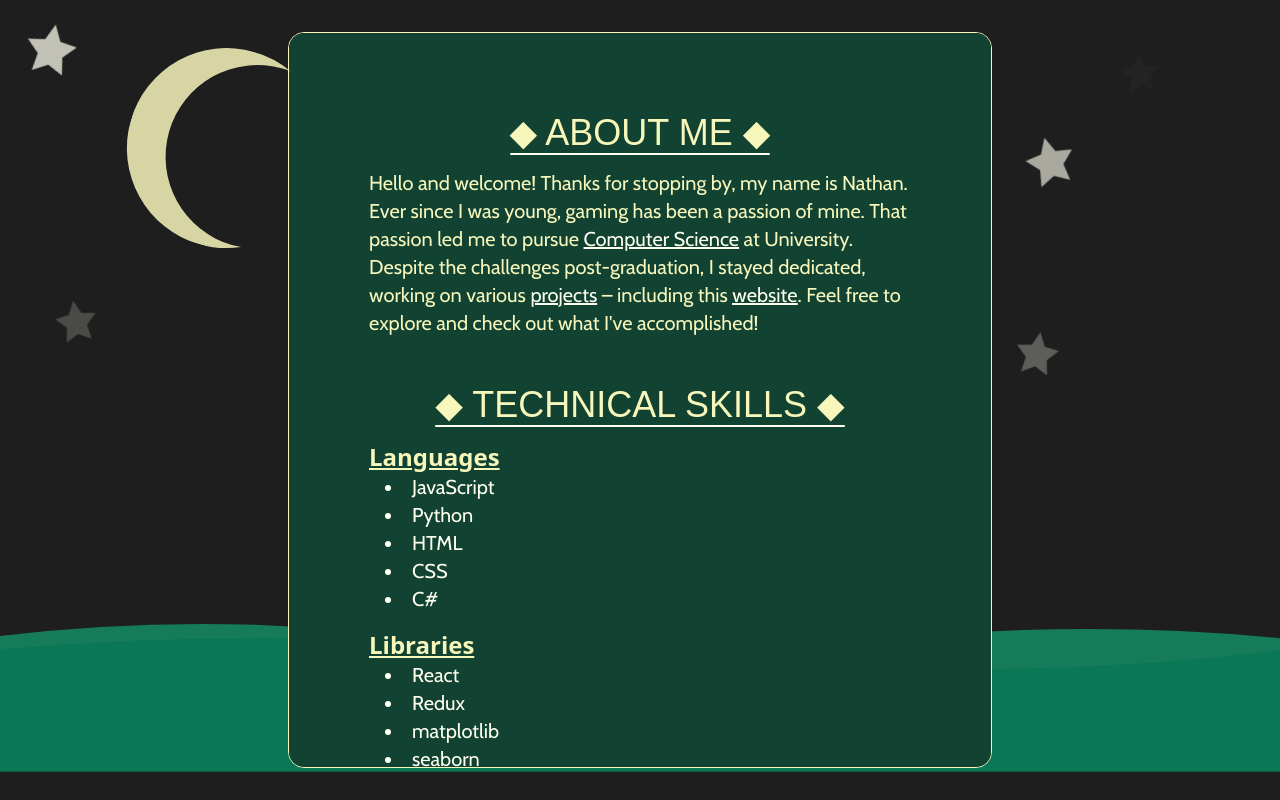
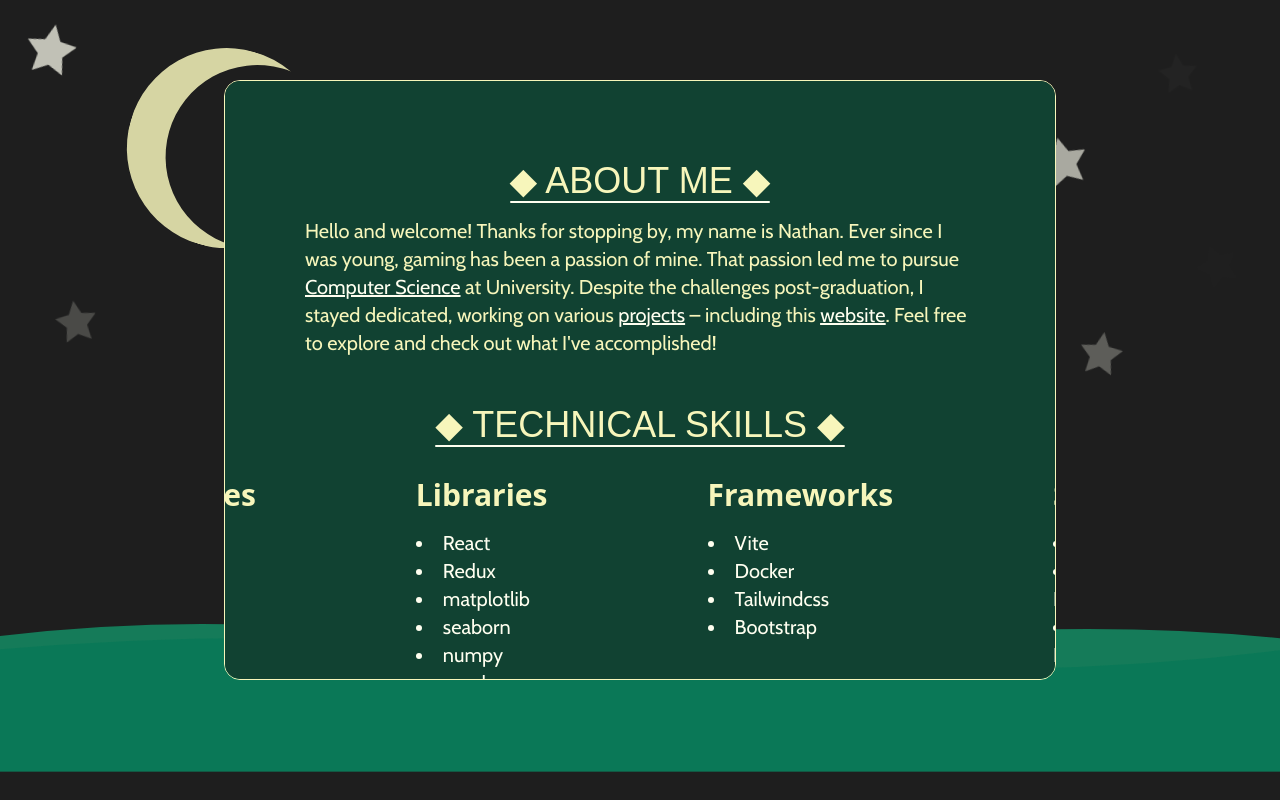
Before and after one commit to SmithNJ13/PortfolioWebsite, a React (Vite) app: page / in a window 1280 px wide. Both pictures are taken after a click on the button "E N T E R". Built offline with nearby package versions, Linux system fonts and the light colour scheme; a web font is replaced by a local one.

Commit message:
Styling adjustments + new sections

```diff
--- a/src/pages/landingpage/index.jsx
+++ b/src/pages/landingpage/index.jsx
@@ -6,7 +6,6 @@ import Star from "../../components/Star/index"
 import WavesAnimation from "../../components/WavesAnimation"
 import { SzndChef, PLP, DA } from "../../projects/exports";
 import { Link } from "react-router-dom";
-
 
 const LandingPage = () => {
   const [complete, setComplete] = useState(false)
@@ -50,72 +49,93 @@ const LandingPage = () => {
     </main>
     )}
     <Moon />
-    <div id="Star" className="absolute top-[3vh] left-[2vw] rotate-[10deg]"><Star /></div>
-    <div id="Star" className="absolute top-[37vh] left-[4vw] rotate-[2deg]"><Star /></div>
-    <div id="Star" className="absolute top-[20vh] left-[18vw] rotate-[7deg]"><Star /></div>
-    <div id="Star" className="absolute top-[6vh] right-[9vw] rotate-[-4deg]"><Star /></div>
-    <div id="Star" className="absolute top-[17vh] right-[16vw] rotate-[-13deg]"><Star /></div>
-    <div id="Star" className="absolute top-[41vh] right-[17vw] rotate-[11deg]"><Star /></div>
-    <div id="Star" className="absolute top-[30vh] right-[3vw] rotate-[-22deg]"><Star /></div>
+    <div id="Star1" className="absolute top-[3vh] left-[2vw] rotate-[10deg]"><Star /></div>
+    <div id="Star2" className="absolute top-[37vh] left-[4vw] rotate-[2deg]"><Star /></div>
+    <div id="Star3" className="absolute top-[4vh] left-[20vw] rotate-[8deg]"><Star /></div>
+    <div id="Star4" className="absolute top-[6vh] right-[6vw] rotate-[-4deg]"><Star /></div>
+    <div id="Star5" className="absolute top-[17vh] right-[15vw] rotate-[-13deg]"><Star /></div>
+    <div id="Star6" className="absolute top-[41vh] right-[12vw] rotate-[11deg]"><Star /></div>
+    <div id="Star7" className="absolute top-[30vh] right-[3vw] rotate-[-22deg]"><Star /></div>
     <WavesAnimation />
     {loadMain && (
       <>
-      <main id="mainBody" className="mx-auto text-stalelime flex flex-col justify-center items-center h-screen overflow-hidden py-[1rem]">
-        <div id="content" className="overflow-y-scroll bg-sherwood rounded-2xl border-[1px] border-stalelime w-[55vw] my-[1rem] py-[2rem]">
+      <main id="mainBody" className="mx-auto text-stalelime flex flex-col justify-center items-center h-[95vh] overflow-hidden py-[4rem]">
+        <div id="content" className="overflow-y-scroll bg-sherwood rounded-2xl border-[1px] border-stalelime w-[65vw] my-[1rem] py-[2rem] z-[99]">
           <section className="h-auto w-auto font-bold flex flex-row text-4xl px-[5rem] py-[1rem] flex flex-col items-center mt-[2rem]">
           <h1 className="relative text-4xl">◆ ABOUT ME ◆<span className="absolute bottom-[-2px] left-0 w-full h-[2px] bg-ivory rounded"></span></h1>
             <p className="mt-[1rem] text-xl">Hello and welcome! Thanks for stopping by, my name is Nathan. Ever since I was young, gaming has been a passion of mine. That passion led me to pursue <span className="text-ivory underline">Computer Science</span> at University. Despite the challenges post-graduation, I stayed dedicated, working on various <span className="text-ivory underline">projects</span> – including this <span className="text-ivory underline"><Link to="https://github.com/SmithNJ13/PortfolioWebsite">website</Link></span>. Feel free to explore and check out what I've accomplished!</p>
           </section>
-          <section className="h-auto w-auto font-bold flex flex-row text-4xl px-[5rem] py-[1rem] flex flex-col items-center mt-[1rem]">
+
+          <section className="h-auto w-auto font-bold text-4xl px-[5rem] py-[1rem] flex flex-col items-center mt-[1rem]">
           <h1 className="relative text-4xl">◆ TECHNICAL SKILLS ◆<span className="absolute bottom-[-2px] left-0 w-full h-[2px] bg-ivory rounded"></span></h1>
-          <div  className="flex flex-col self-start">
-            <ul className="text-2xl underline mt-[1rem]">Languages</ul>
-            <div className="text-ivory ml-[1rem]">
-              <li className="self-start text-xl">JavaScript</li>
-              <li className="self-start text-xl">Python</li>
-              <li className="self-start text-xl">HTML</li>
-              <li className="self-start text-xl">CSS</li>
-              <li className="self-start text-xl">C#</li>
+          <div className="mt-[2rem] text-center flex flex-row gap-[10rem]">
+            <div>
+              <ul className="text-3xl">Languages</ul>
+              <div className="flex flex-col text-start text-xl text-ivory my-[1rem]">
+                <li>JavaScript</li>
+                <li>Python</li>
+                <li>CSS</li>
+                <li>HTML</li>
+                <li>C#</li>
+              </div>
             </div>
-            <ul className="text-2xl underline mt-[1rem]">Libraries</ul>
-            <div className="text-ivory ml-[1rem]">
-              <li className="self-start text-xl">React</li>
-              <li className="self-start text-xl">Redux</li>
-              <li className="self-start text-xl">matplotlib</li>
-              <li className="self-start text-xl">seaborn</li>
-              <li className="self-start text-xl">pandas</li>
-              <li className="self-start text-xl">numpy</li>
+            <div>
+              <ul className="text-3xl">Libraries</ul>
+              <div className="flex flex-col text-start text-xl text-ivory my-[1rem]">
+                <li>React</li>
+                <li>Redux</li>
+                <li>matplotlib</li>
+                <li>seaborn</li>
+                <li>numpy</li>
+                <li>pandas</li>
+              </div>
             </div>
-            <ul className="text-2xl underline mt-[1rem]">Frameworks</ul>
-            <div className="text-ivory ml-[1rem]">
-              <li className="self-start text-xl">Vite</li>
-              <li className="self-start text-xl">Docker</li>
-              <li className="self-start text-xl">Tailwindcss</li>
-              <li className="self-start text-xl">Bootstrap</li>
+            <div>
+              <ul className="text-3xl">Frameworks</ul>
+              <div className="flex flex-col text-start text-xl text-ivory my-[1rem]">
+                <li>Vite</li>
+                <li>Docker</li>
+                <li>Tailwindcss</li>
+                <li>Bootstrap</li>
+              </div>
+            </div>
+            <div>
+              <ul className="text-3xl">Software</ul>
+              <div className="flex flex-col text-start text-xl text-ivory my-[1rem]">
+                <li>Photoshop</li>
+                <li>Unity Engine</li>
+                <li>DaVinci Resolve</li>
+                <li>Capcut</li>
+              </div>
             </div>
           </div>
           </section>
+
           <section className="h-auto w-auto font-bold flex flex-row text-4xl px-[5rem] py-[1rem] flex flex-col items-center mt-[1rem]">
           <h1 className="relative text-4xl">◆ PROJECTS ◆<span className="absolute bottom-[-2px] left-0 w-full h-[2px] bg-ivory rounded"></span></h1>
           <div className="flex flex-col self-start items-start">
             <ul className="hover:text-white hover:cursor-pointer text-2xl underline mt-[1rem]" onClick={() => {loadProject1(true), setLoadMain(false)}}>SzndChef</ul>
-            <li className="text-xl text-ivory w-[35rem] ml-[1rem]">A full-stack recipe application, in which users can create an account, login and browse user created recipes as well as submit their own</li>
+            <li className="text-xl text-ivory w-[44rem] ml-[1rem]">A full-stack recipe web application, in which users can create an account, login and browse user created recipes as well as submit their own</li>
             <ul className="hover:text-white hover:cursor-pointer text-2xl underline mt-[1rem]" onClick={() => {loadProject2(true), setLoadMain(false)}}>Premier League Predictions - PLP</ul>
-            <li className="text-xl text-ivory w-[35rem] ml-[1rem]">A full-stack prediction application, where users can sign up, login and create predictions on various football matches, view their prediction history as well as relevant team information</li>
+            <li className="text-xl text-ivory w-[44rem] ml-[1rem]">A full-stack prediction application, where users can sign up, login and create predictions on various football matches, view their prediction history as well as relevant team information</li>
             <ul className="hover:text-white hover:cursor-pointer text-2xl underline mt-[1rem]" onClick={() => {loadProject3(true), setLoadMain(false)}}>Data Analysis</ul>
-            <li className="text-xl text-ivory w-[35rem] ml-[1rem]">Data analysis of... ...something</li>
+            <li className="text-xl text-ivory w-[44rem] ml-[1rem]">Data analysis of... ...something</li>
+            <ul className="hover:text-white hover:cursor-pointer text-2xl underline mt-[1rem]" onClick={""}>Final Year Project - C#</ul>
+            <li className="text-xl text-ivory w-[44rem] ml-[1rem]">Information on my final year project</li>
           </div>
           </section>
+
           <section className="h-auto w-auto font-bold flex flex-row text-4xl px-[5rem] py-[1rem] flex flex-col items-center mt-[1rem] mb-[2rem]">
           <h1 className="relative text-4xl">◆ CONTACT ◆<span className="absolute bottom-[-2px] left-0 w-full h-[2px] bg-ivory rounded"></span></h1>
           <div className="mt-[1rem] text-xl text-center flex flex-row gap-[1rem]">
-            <p className="hover:text-white"> Email </p>
+            <p className="hover:text-white hover:cursor-pointer" onClick={() => window.location = "mailto:smithnathan96@live.co.uk"}> Email </p>
             <p>●</p>
             <p className="hover:text-white"><Link to="https://www.linkedin.com/in/nsmith96/"> LinkedIn </Link></p>
             <p>●</p>
             <p className="hover:text-white"><Link to="https://github.com/SmithNJ13"> GitHub </Link></p>
           </div>
           </section>
+
         </div>
       </main>
       </>
--- a/src/projects/PLP.jsx
+++ b/src/projects/PLP.jsx
@@ -10,7 +10,7 @@ const PLP = ({returnState}) => {
  return (
     <div>
       <main id="mainBody" className="mx-auto text-stalelime flex flex-col justify-center items-center h-screen overflow-hidden py-[1rem]">
-        <div id="content" className="overflow-y-scroll bg-sherwood rounded-2xl border-[1px] border-stalelime w-[55vw] my-[1rem] py-[2rem]">
+        <div id="content" className="overflow-y-scroll bg-sherwood rounded-2xl border-[1px] border-stalelime w-[55vw] my-[1rem] py-[2rem] z-[99]">
           <h2 className="text-4xl text-stalelime hover:text-ivory hover:cursor-pointer hover:bg-zinc-800 rounded-[10rem] bg-slate w-min h-min p-[3px] mx-[0.5rem] mt-[-1.5rem] text-center justify-center align-center self-center" onClick={returnState}>{string}</h2>
           <section className="h-auto w-auto font-bold flex flex-row text-4xl px-[5rem] py-[1rem] flex flex-col items-center mt-[2rem]">
             <h1 className="">Premier League Predictions</h1>
--- a/src/projects/SzndChef.jsx
+++ b/src/projects/SzndChef.jsx
@@ -9,7 +9,7 @@ const SzndChef = ({returnState}) => {
   return (
     <div>
       <main id="mainBody" className="mx-auto text-stalelime flex flex-col justify-center items-center h-screen overflow-hidden py-[1rem]">
-        <div id="content" className="overflow-y-scroll bg-sherwood rounded-2xl border-[1px] border-stalelime w-[55vw] my-[1rem] py-[2rem]">
+        <div id="content" className="overflow-y-scroll bg-sherwood rounded-2xl border-[1px] border-stalelime w-[55vw] my-[1rem] py-[2rem] z-[99]">
           <h2 className="text-4xl text-stalelime hover:text-ivory hover:cursor-pointer hover:bg-zinc-800 rounded-[10rem] bg-slate w-min h-min p-[3px] mx-[0.5rem] mt-[-1.5rem] text-center justify-center align-center self-center" onClick={returnState}>{string}</h2>
           <section className="h-auto w-auto font-bold flex flex-row text-4xl px-[5rem] py-[1rem] flex flex-col items-center mt-[2rem]">
             <h1 className="border-b-[1px] border-ivory rounded">SzndChef</h1>
--- a/tailwind.config.js
+++ b/tailwind.config.js
@@ -10,6 +10,7 @@ export default {
         "slate": "#1e1e1e",
         "lightemerald": "#10b981",
         "sherwood": "#114232",
+        "chalkboard": "#2d573f",
         "stalelime": "#F7F6BB",
         "ivory": "#FFFFF0",
       },
```
Also changed, not shown: src/projects/DA.jsx (+39 -2 lines), src/assets/catvdog.jpg (added), src/pages/export.js (line endings or trailing spaces).
